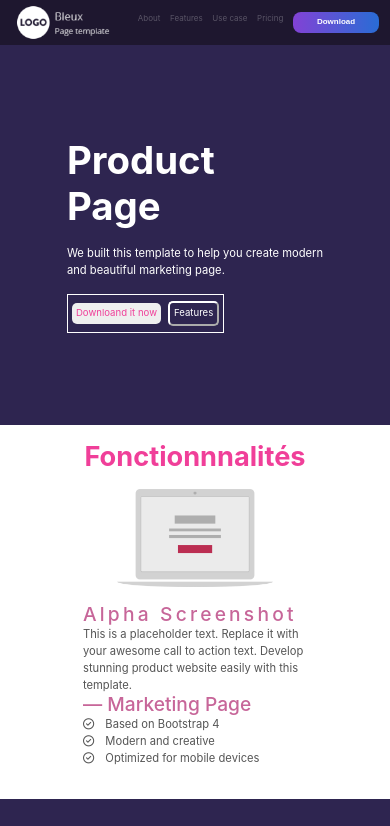
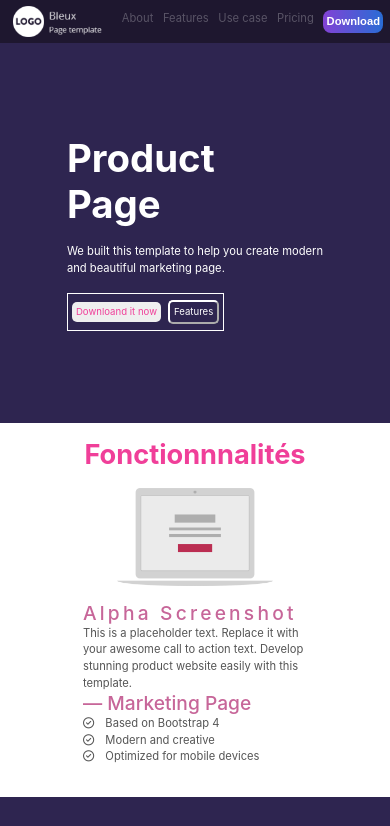
Before and after one commit to Brian7st/product-page, a plain HTML site: page index.html in a window 390 px wide. Shown: the top 826 px of the page. Drawn offline with nearby package versions, Linux system fonts and the light colour scheme.

Commit message:
arreglo enlaces

```diff
--- a/style/style.css
+++ b/style/style.css
@@ -86,7 +86,7 @@ p{
     --button2-padding-desktop: var(--padding-button);
     --button2-padding-tablet: 4px 5px;
     --button2-padding-mobile: 3px 4px;
-    --imagen-width-mobile: 27vw;
+    --imagen-width-mobile: 26vw;
     --divcontainertwo-gap-tablet: 1rem;
     --divcontainertwo-gap-mobile: 1rem;
 }
@@ -442,10 +442,10 @@ footer p {
         gap:0.6rem;
     }
     .divHeader a{
-        font-size: clamp(0.5rem, 2vw,2.5rem);
+        font-size: clamp(0.7rem, 2vw,2.5rem);
     }
     .button_a{
-        padding: clamp(0.2rem, 1.2vw, 1rem) 1.5rem;
+        padding: 0.2rem;
     }
     .containerOne{
         height: 45vh;
```
